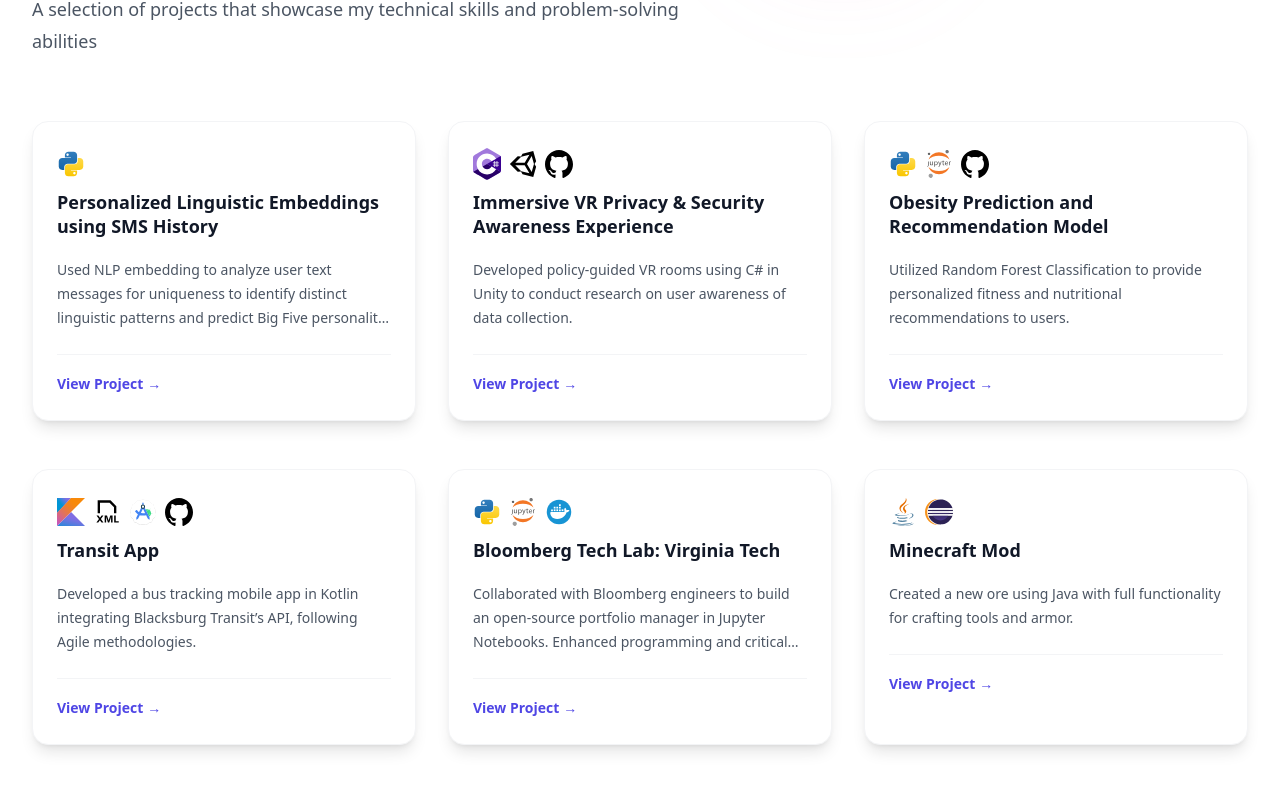
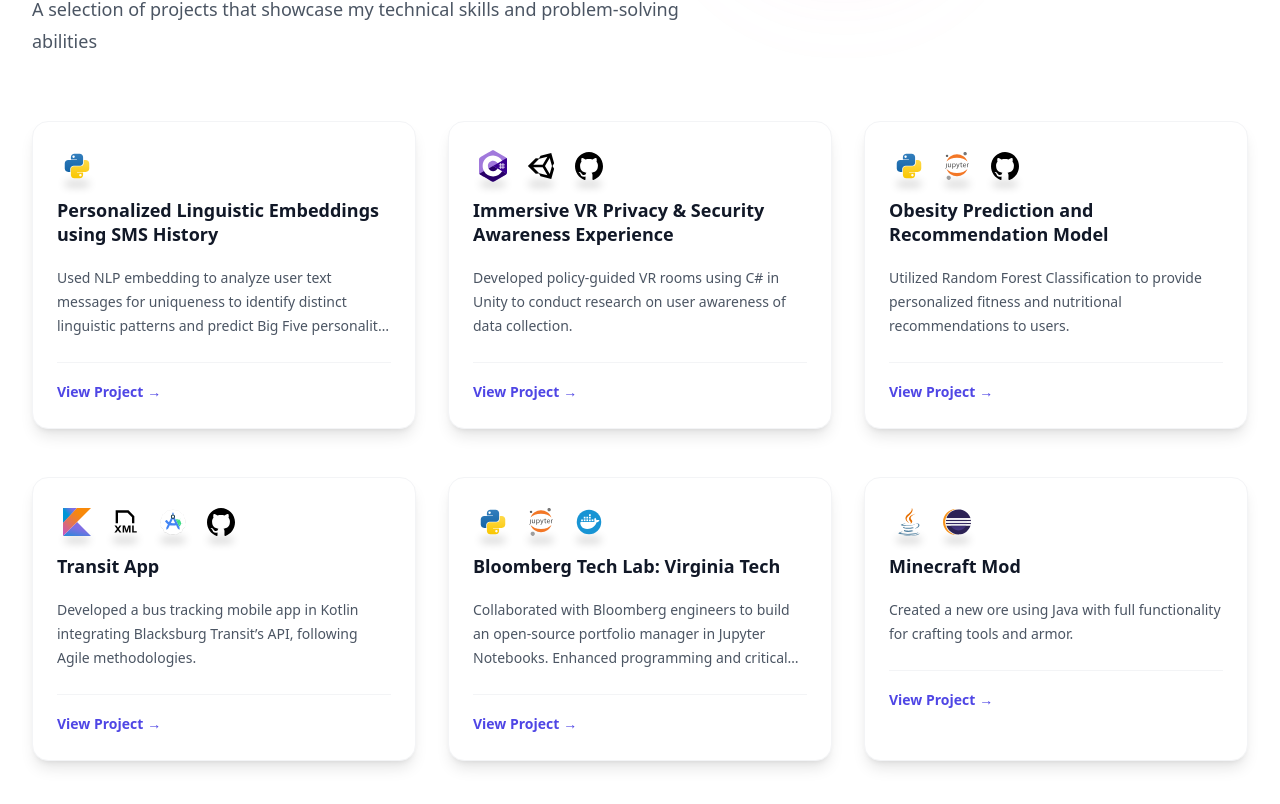
Before and after one commit to carissabb/carissabb.github.io, a React (Vite) app: page / in a window 1280 px wide. Shown: the part 979-1783 px from the top of the page. Built offline with nearby package versions, Linux system fonts and the light colour scheme.

Commit message:
dropshadow to project icons

```diff
--- a/src/components/Projects.tsx
+++ b/src/components/Projects.tsx
@@ -87,19 +87,23 @@ export const Projects = () => {
               <div className="flex items-center gap-x-4 text-xs w-full">
                 <div className="flex flex-wrap gap-2">
                   {project.technologies.map((tech, techIdx) => (
-                    <span
-                      key={techIdx}
-                      className="inline-flex items-center"
-                    >
+                    <span key={techIdx} className="relative inline-flex items-center justify-center w-10 h-10">
                       {skillImages[tech] && (
-                      <img src={skillImages[tech]} alt={tech} className="w-7 h-9 mb-1" />
-                    )}
+                        <>
+                          <div className="absolute bottom-0 w-6 h-1 rounded-full bg-black/50 blur-sm opacity-50"></div>
+                          <img
+                            src={skillImages[tech]}
+                            alt={tech}
+                            className="relative w-7 h-9"
+                          />
+                        </>
+                      )}
+                    </span>
 
-                    </span>
                   ))}
                 </div>
               </div>
-              <div className="group relative mt-1">
+              <div className="group relative mt-3">
                 <h3 className="text-lg font-semibold leading-6 text-gray-900 group-hover:text-indigo-600">
                   <a href={project.link}>
                     <span className="absolute inset-0" />
```
